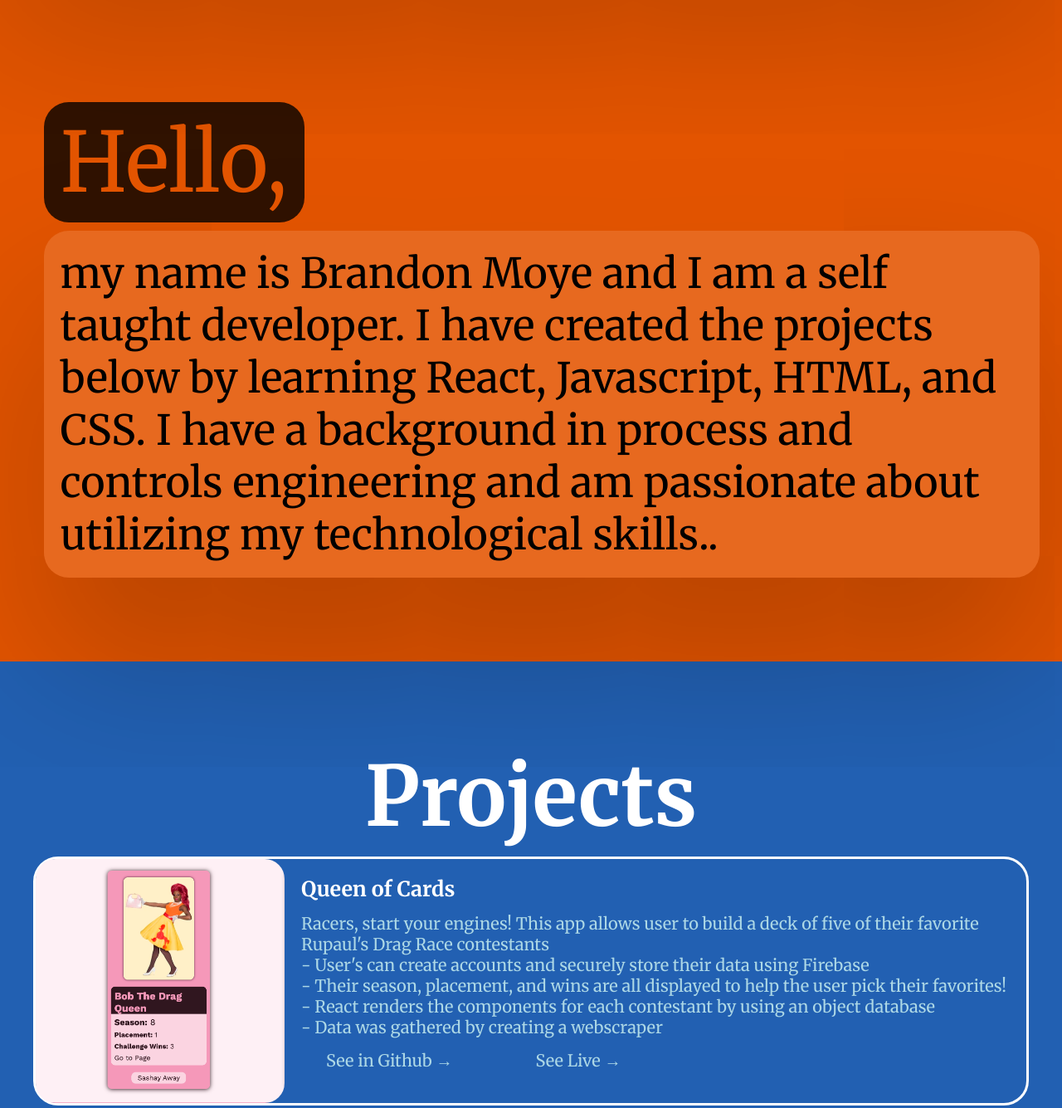
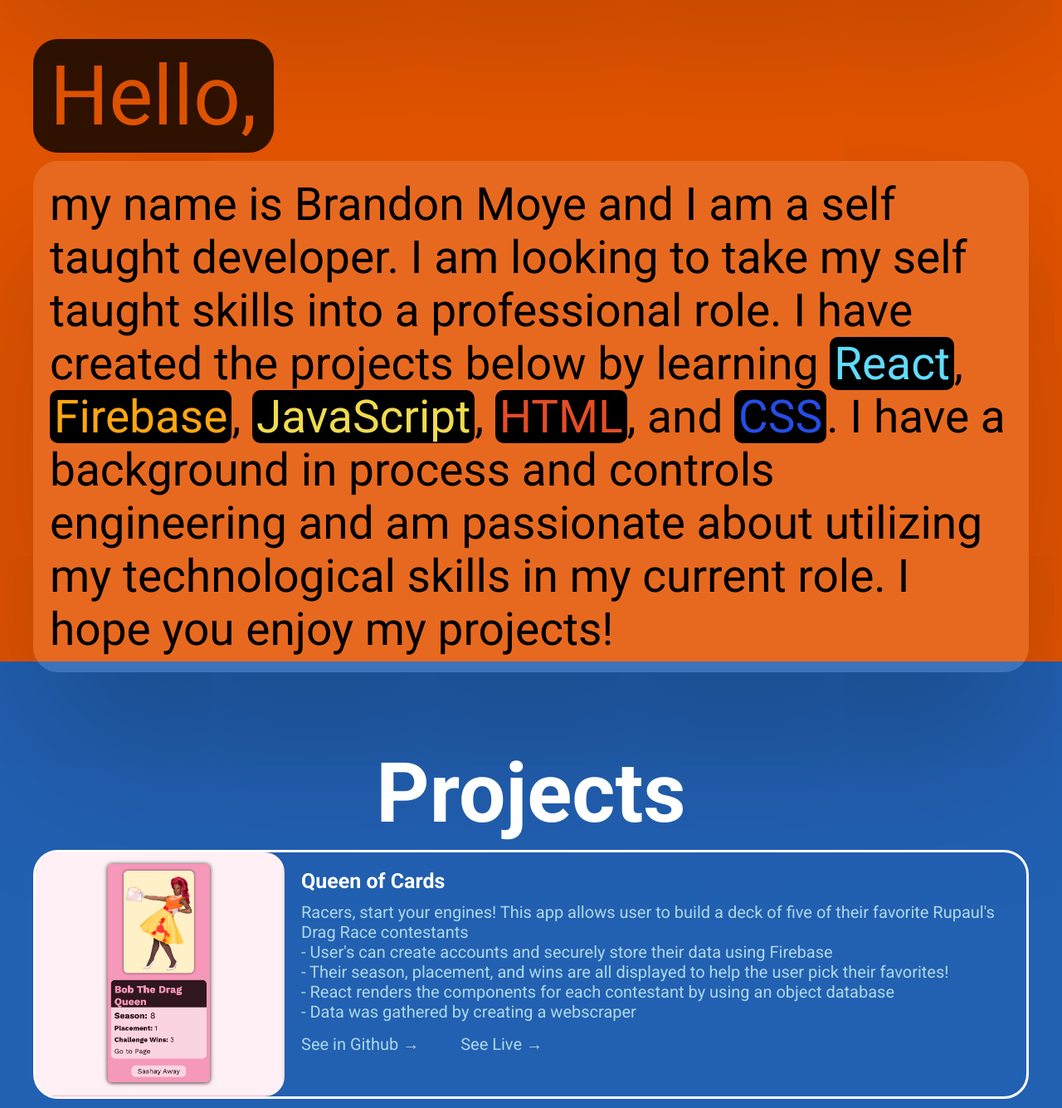
Before and after one commit to Brandon-Moye/PersonalPortfolioNew, a plain HTML site: page index.html in a window 1280 px wide. Shown: the part 93-1428 px from the top of the page at 83% size. Drawn offline with nearby package versions, Linux system fonts and the light colour scheme; some packages are replaced by stand-ins of ours; a script that the page names is missing.

Commit message:
styling, flair to header page

```diff
--- a/index.html
+++ b/index.html
@@ -21,6 +21,12 @@
       integrity="sha512-KfkfwYDsLkIlwQp6LFnl8zNdLGxu9YAA1QvwINks4PhcElQSvqcyVLLD9aMhXd13uQjoXtEKNosOWaZqXgel0g=="
       crossorigin="anonymous"
       referrerpolicy="no-referrer"
+    />
+    <link rel="preconnect" href="https://fonts.googleapis.com" />
+    <link rel="preconnect" href="https://fonts.gstatic.com" crossorigin />
+    <link
+      href="https://fonts.googleapis.com/css2?family=Roboto:wght@100;300;400;500;700;900&display=swap"
+      rel="stylesheet"
     />
   </head>
   <body>
@@ -50,10 +56,23 @@
         <div class="aboutSectionTextContainer">
           <p class="hello">Hello,</p>
           <p class="introduction">
-            my name is Brandon Moye and I am a self taught developer. I have
-            created the projects below by learning React, Javascript, HTML, and
-            CSS. I have a background in process and controls engineering and am
-            passionate about utilizing my technological skills..
+            my name is Brandon Moye and I am a self taught developer. I am
+            looking to take my self taught skills into a professional role. I
+            have created the projects below by learning
+            <span class="codingLanguageText ReactCodingLanguageText">React</span
+            >,
+            <span class="codingLanguageText FirebaseCodingLanguageText"
+              >Firebase</span
+            >,
+            <span class="codingLanguageText JavaScriptCodingLanguageText"
+              >JavaScript</span
+            >,
+            <span class="codingLanguageText HTMLCodingLanguageText">HTML</span>,
+            and
+            <span class="codingLanguageText CSSCodingLanguageText">CSS</span>. I
+            have a background in process and controls engineering and am
+            passionate about utilizing my technological skills in my current
+            role. I hope you enjoy my projects!
           </p>
         </div>
       </section>
@@ -89,12 +108,11 @@
             <div class="linkContainer">
               <a
                 class="projectLink projectLinkToGithub"
-                href="https://github.com/Brandon-Moye/Hangman"
+                href="https://github.com/Brandon-Moye/Queen-of-Cards"
+                target="_blank"
                 >See in Github &rarr;</a
               >
-              <a
-                class="projectLink projectLinkToLive"
-                href="/Hangman/index.html"
+              <a class="projectLink projectLinkToLive" href="#" target="_blank"
                 >See Live &rarr;</a
               >
             </div>
@@ -129,11 +147,13 @@
               <a
                 class="projectLink projectLinkToGithub"
                 href="https://github.com/Brandon-Moye/Hangman"
+                target="_blank"
                 >See in Github &rarr;</a
               >
               <a
                 class="projectLink projectLinkToLive"
                 href="/Hangman/index.html"
+                target="_blank"
                 >See Live &rarr;</a
               >
             </div>
@@ -167,11 +187,13 @@
               <a
                 class="projectLink projectLinkToGithub"
                 href="https://github.com/Brandon-Moye/Tic-Tac-Toe"
+                target="_blank"
                 >See in Github &rarr;</a
               >
               <a
                 class="projectLink projectLinkToLive"
                 href="/ticTacToe/index.html"
+                target="_blank"
                 >See Live &rarr;</a
               >
             </div>
@@ -206,11 +228,13 @@
               <a
                 class="projectLink projectLinkToGithub"
                 href="https://github.com/Brandon-Moye/Omnifood"
+                target="_blank"
                 >See in Github &rarr;</a
               >
               <a
                 class="projectLink projectLinkToLive"
                 href="https://omnifood-brandon-project.netlify.app/"
+                target="_blank"
                 >See Live &rarr;</a
               >
             </div>
@@ -245,11 +269,13 @@
               <a
                 class="projectLink projectLinkToGithub"
                 href="https://github.com/Brandon-Moye/Carousel"
+                target="_blank"
                 >See in Github &rarr;</a
               >
               <a
                 class="projectLink projectLinkToLive"
                 href="/Carousel/index.html"
+                target="_blank"
                 >See Live &rarr;</a
               >
             </div>
@@ -283,11 +309,13 @@
               <a
                 class="projectLink projectLinkToGithub"
                 href="https://github.com/Brandon-Moye/ToDoList"
+                target="_blank"
                 >See in Github &rarr;</a
               >
               <a
                 class="projectLink projectLinkToLive"
                 href="/To-Do List/index.html"
+                target="_blank"
                 >See Live &rarr;</a
               >
             </div>
--- a/queries.css
+++ b/queries.css
@@ -13,7 +13,7 @@ media queries
 /* BELOW 1250PX (TABLETS) */
 @media (max-width: 78.125em) {
   .introduction {
-    font-size: 4.5rem;
+    font-size: 5rem;
     width: 100rem;
   }
 
@@ -35,7 +35,7 @@ media queries
 /*at 1050 pixels*/
 @media (max-width: 65.625em) {
   .introduction {
-    font-size: 4rem;
+    font-size: 4.5rem;
     width: 85rem;
   }
 
@@ -79,7 +79,7 @@ media queries
 /*at 950 pixels*/
 @media (max-width: 59.375em) {
   .introduction {
-    font-size: 3.5rem;
+    font-size: 4rem;
     width: 65rem;
   }
 
@@ -105,9 +105,11 @@ media queries
     display: flex;
     flex-direction: column;
     width: 25.6rem;
-    height: 65rem;
+    height: 58rem;
   }
-
+.projectLink {
+  font-size: 1rem;
+}
   .projectLinkToGithub {
     margin-left: 0rem;
   }
@@ -186,7 +188,9 @@ media queries
 
 /*at 575 pixels*/
 @media (max-width: 35.9375em) {
-
+.allNavContainer {
+  height: 7.25rem;
+}
   .otherButtonContainer {
     justify-content: center;
     gap: 1rem;
@@ -223,7 +227,26 @@ media queries
 }
 
 @media (max-width: 475px) {
+  .projectsSectionTitle, .resumeSectionTitle, .contactSectionTitle {
+    font-size: 8rem;
+  }
   .contactLink:link {
     font-size: 1.5rem;
   }
 }
+
+@media (max-width: 415px) {
+  .resumeSVG {
+    width: 35rem;
+  }
+}
+
+@media (max-width: 360px) {
+  .projectsSectionTitle, .resumeSectionTitle, .contactSectionTitle {
+    font-size: 7rem;
+  }
+
+  .resumeSVG {
+    width: 30rem;
+  }
+}
--- a/style.css
+++ b/style.css
@@ -19,6 +19,7 @@ html {
 
 body {
   font-family: "Merriweather", serif;
+  font-family: 'Roboto', sans-serif;
   width: 100vw;
   margin: 0 auto;
 
@@ -149,12 +150,14 @@ body {
   background: #e35400;
   display: flex;
   justify-content: center;
-  align-items: center;
+  align-items: flex-start;
 }
 
 .aboutSectionTextContainer {
-  padding-top: 2.5rem;
-  margin-left: 2.5rem;
+display: flex;
+flex-direction: column;
+justify-content: center;
+gap: 1rem;
 }
 
 .hello {
@@ -166,19 +169,46 @@ body {
   height: fit-content;
   border-radius: 30px;
   padding: 1rem 2rem;
+  margin-top: 5rem;
 }
 
 .introduction {
-  margin-top: 1rem;
   background: rgba(255, 255, 255, 0.123);
   box-shadow: 0rem 10rem 20rem rgba(0, 0, 0, 0.212);
 
-  font-size: 5rem;
+  font-size: 5.5rem;
   padding: 2rem;
   width: 120rem;
   height: fit-content;
   border-radius: 30px;
 }
+
+.codingLanguageText {
+  background-color: black;
+  padding: 0rem 0.5rem 0rem 0.5rem;
+  border-radius: 10px;
+}
+
+.ReactCodingLanguageText {
+  color: #61DBFB;
+}
+
+.FirebaseCodingLanguageText {
+  color: #FFA611;
+}
+
+.JavaScriptCodingLanguageText {
+  color: #f0db4f
+}
+
+.HTMLCodingLanguageText {
+  color: #E44D26;
+}
+
+.CSSCodingLanguageText {
+  color: #264de4;
+}
+
 
 /* ---------------------------------------------- */
 /* PROJECTS SECTION */
@@ -226,19 +256,13 @@ body {
 /* ---------------------------------------------- */
 
 .linkContainer {
-  /* position: absolute; */
-  bottom: 1rem;
-  left: 1rem;
   display: flex;
   /* justify-content: space-between; */
   align-items: center;
+  justify-content: flex-start;
   color: #bdcfe8;
   margin-top: 1.5rem;
-}
-
-.projectLinkToGithub {
-  margin-right: 10rem;
-  margin-left: 3rem;
+  gap: 5rem;
 }
 
 /* .projectLink:after {
```
